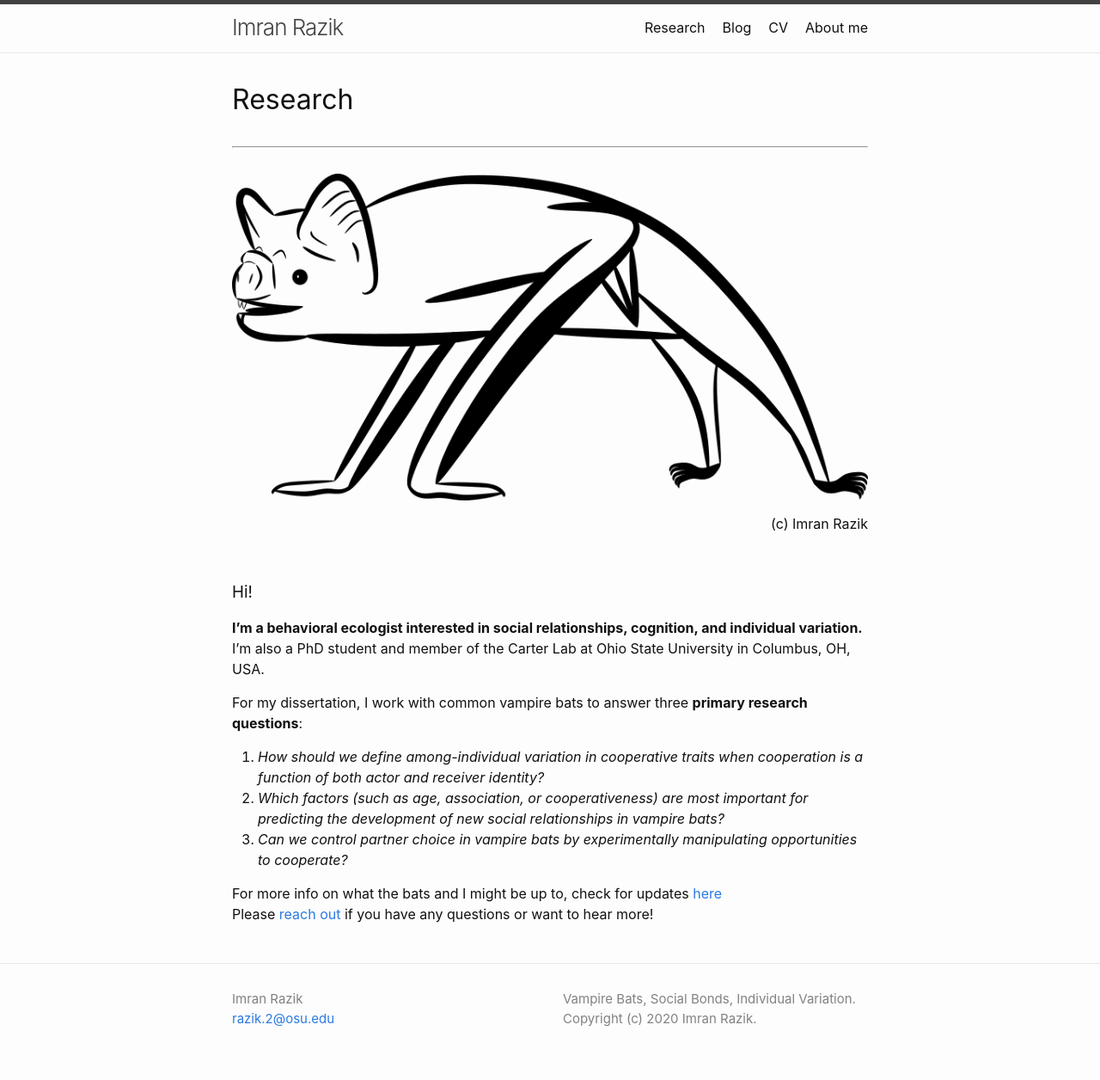
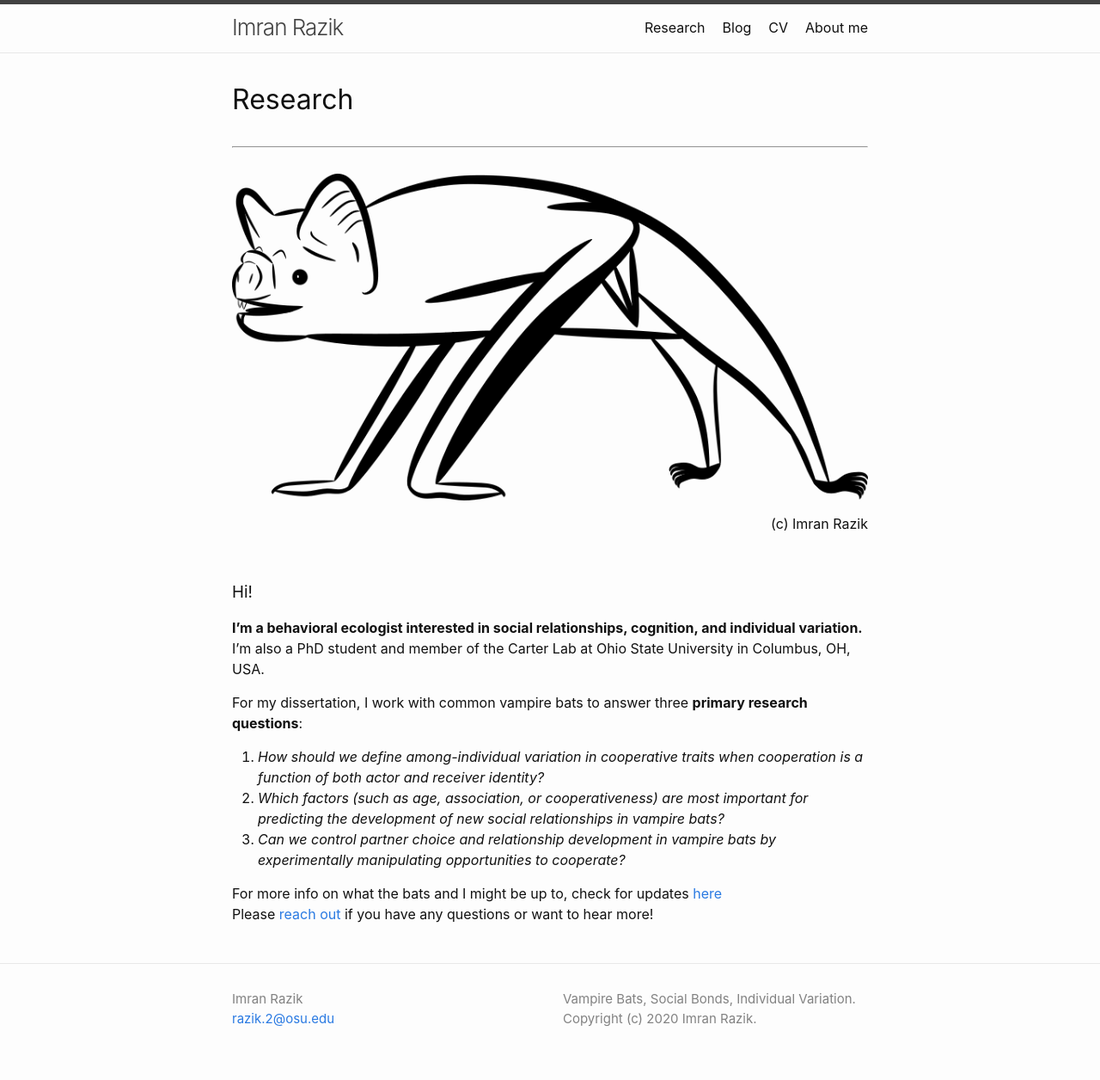
Before and after one commit to imranrazik/imranrazik.github.io, a Jekyll site: the page built from index.md, in a window 1280 px wide. Shown: the whole page at 86% size. Built offline with Jekyll 4.4.1, drawn with Linux system fonts in a browser that asks for light colours; our own code applies the rules of GitHub Pages for plain Markdown files.

Commit message:
Update index.md

```diff
--- a/index.md
+++ b/index.md
@@ -17,7 +17,7 @@
 For my dissertation, I work with common vampire bats to answer three **primary research questions**: <br/>
 1. *How should we define among-individual variation in cooperative traits when cooperation is a function of both actor and receiver identity?*
 2. *Which factors (such as age, association, or cooperativeness) are most important for predicting the development of new social relationships in vampire bats?*
-3. *Can we control partner choice in vampire bats by experimentally manipulating opportunities to cooperate?*
+3. *Can we control partner choice and relationship development in vampire bats by experimentally manipulating opportunities to cooperate?*
 
 For more info on what the bats and I might be up to, check for updates [here](https://imranrazik.github.io/Blog.html) <br/>
 Please [reach out](https://imranrazik.github.io/About-me.html) if you have any questions or want to hear more!
```
